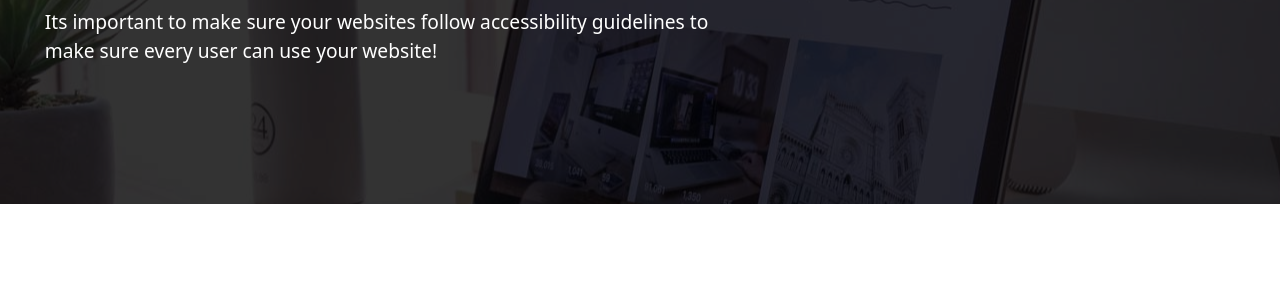
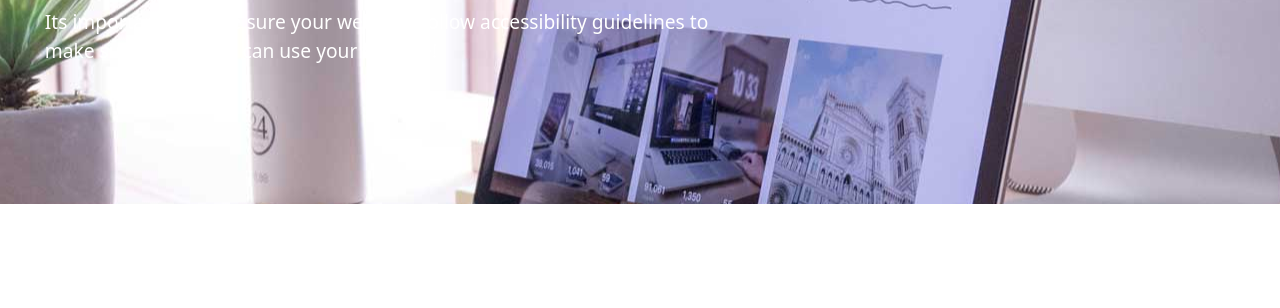
Before and after one commit to MAD9013/f2023-w11-tutorial, a plain HTML site: page index.html in a window 1280 px wide. Shown: the part 362-670 px from the top of the page. Drawn offline with nearby package versions, Linux system fonts and the light colour scheme; a web font is replaced by a local one.

Commit message:
Remove styles from banner from start file

```diff
--- a/css/main.css
+++ b/css/main.css
@@ -581,7 +581,6 @@ section {
 
 .banner {
   color: #fff;
-  background-color: var(--color-primary--light);
 }
 
 .banner .container {
@@ -597,7 +596,6 @@ section {
 .banner--hero {
   background-image: url("../images/hero.jpg");
   background-position: center;
-  background-blend-mode: multiply;
 }
 
 .banner--callout {
```
